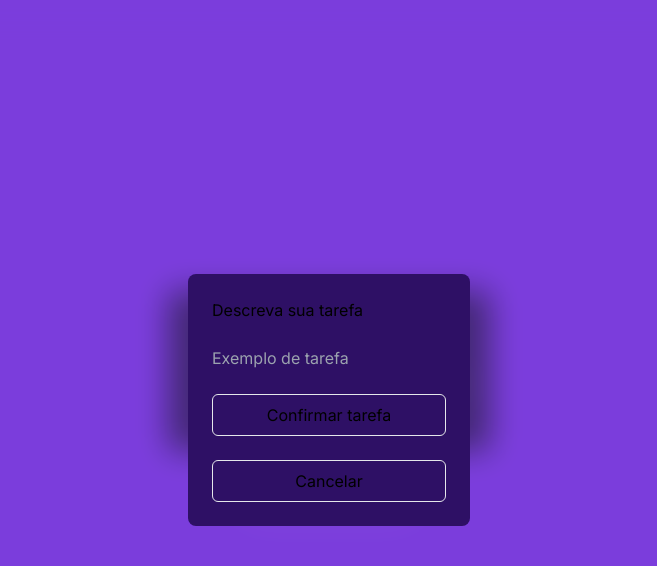
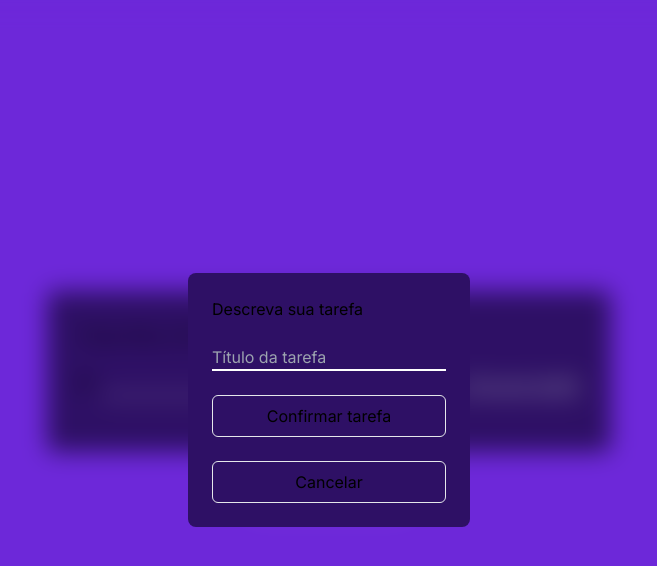
Before and after one commit to gsampaiowz/todo-list-next, a Next.js app: page / in a window 1280 px wide. Both pictures are taken after a click on the button "Nova tarefa". Shown: the top 566 px of the page, without its empty margins (311-968 px from the left). Built offline with nearby package versions, Linux system fonts and the light colour scheme.

Commit message:
troca de icone suave, update

```diff
--- a/src/app/page.tsx
+++ b/src/app/page.tsx
@@ -6,7 +6,7 @@ import ToDoCard from "@/components/todo-card";
 import { useState } from "react";
 import { FaMagnifyingGlass } from "react-icons/fa6";
 
-export type CardProps = { title: string; done: boolean; edit: boolean };
+export type TaskProps = { title: string; id: number; };
 
 export default function Home() {
   const dataAtualExtenso = new Date().toLocaleString("pt-BR", {
@@ -22,7 +22,7 @@ export default function Home() {
     )
     .join(" ");
 
-  const [items, setItems] = useState([]);
+  const [items, setItems] = useState<TaskProps[]>([]);
 
   const [textoBusca, setTextoBusca] = useState("");
 
@@ -34,16 +34,16 @@ export default function Home() {
         <h1>{dataAtualFormatada}</h1>
 
         <Input
-        className="placeholder:text-end"
+        className="placeholder:text-end border-b-[1px] border-white"
           value={textoBusca}
           setValue={setTextoBusca}
           placeholder="Procurar tarefa"
           icon={<FaMagnifyingGlass />}
         />
 
-        <div className="flex flex-col gap-4">
-          {items.map((item: CardProps) => (
-            <ToDoCard setItems={setItems} items={items} title={item.title} />
+        <div className="flex flex-col w-[500px] gap-4">
+          {items.filter((item) => item.title.toLowerCase().includes(textoBusca.toLowerCase())).map((item: TaskProps) => (
+            <ToDoCard setItems={setItems} items={items} task={item} />
           ))}
         </div>
       </div>
--- a/src/components/modal.tsx
+++ b/src/components/modal.tsx
@@ -1,6 +1,6 @@
 "use client";
 
-import { CardProps } from "@/app/page";
+import { TaskProps } from "@/app/page";
 import Button from "./button";
 import Input from "./input";
 import { useState } from "react";
@@ -12,15 +12,17 @@ export default function Modal({
 }: {
   open: boolean;
   setOpen: Function;
-  items: CardProps[];
+  items: TaskProps[];
 }) {
   const [novaTask, setNovaTask] = useState("");
 
   return (
     <div
       className={
-        "absolute flex items-center fade-in transition-all justify-center w-full h-full left-0 bg-white/10 backdrop-blur-lg " +
-        (open ? "block" : "hidden")
+        "absolute flex items-center overflow-hidden transition-opacity size-full duration-500 justify-center left-0 backdrop-blur-md " +
+        (open
+          ? "opacity-100 pointer-events-auto"
+          : "opacity-0 pointer-events-none")
       }
     >
       <div className="p-6 rounded-lg flex flex-col gap-6 bg-violet-950">
@@ -28,12 +30,15 @@ export default function Modal({
         <Input
           value={novaTask}
           setValue={setNovaTask}
-          placeholder="Exemplo de tarefa"
+          placeholder="Título da tarefa"
+          className="border-b-2 border-white"
         />
         <Button
-          onClick={() =>
-            items.push({ title: novaTask, done: false, edit: false })
-          }
+          onClick={() => {
+            setOpen(false);
+            items.push({ title: novaTask, id: items.length + 1 });
+            setNovaTask("");
+          }}
           text="Confirmar tarefa"
         />
         <Button text="Cancelar" onClick={() => setOpen(false)} />
--- a/src/components/todo-card.tsx
+++ b/src/components/todo-card.tsx
@@ -1,40 +1,71 @@
 "use client";
 
-import { CardProps } from "@/app/page";
-import { useState } from "react";
-import { BiCheck, BiPencil } from "react-icons/bi";
+import { TaskProps } from "@/app/page";
+import { SetStateAction, useState } from "react";
+import { BiCheck, BiCheckCircle, BiPencil } from "react-icons/bi";
 import { CgClose } from "react-icons/cg";
+import Input from "./input";
 
 export default function ToDoCard({
-  title,
+  task,
   items,
   setItems,
 }: {
-  title: string;
-  items: CardProps[];
-  setItems: (items: CardProps[]) => void;
+  task: TaskProps;
+  items: TaskProps[];
+  setItems: React.Dispatch<SetStateAction<TaskProps[]>>;
 }) {
   const [done, setDone] = useState(false);
   const [edit, setEdit] = useState(false);
+  const [editedTask, setEditedTask] = useState(task.title);
 
   return (
-    <div className="flex justify-between w-[400px] gap-4">
-      <div className="flex gap-2">
+    <div className="flex justify-between w-full h-8 gap-4">
+      <div className="flex gap-2 w-full">
+        {edit ? (
+          <Input
+            className="border-b-[1px] border-white/50 "
+            placeholder="Título da tarefa"
+            value={editedTask}
+            setValue={setEditedTask}
+          />
+        ) : (
+          <>
             <div
               className="size-6 bg-violet-700 rounded-md cursor-pointer"
               onClick={() => setDone(!done)}
             >
               {done ? <BiCheck size={24} /> : null}
             </div>
-        <h4>{title}</h4>
+            <h4>{task.title}</h4>
+          </>
+        )}
       </div>
 
-      <div className="flex gap-2 [&>*]:cursor-pointer">
+      <div className="flex items-center [&>*]:cursor-pointer [&>*]:mx-1 [&>*]:transition-all">
         <CgClose
           size={24}
-          onClick={() => setItems(items.filter((item) => item.title !== title))}
+          onClick={() => setItems(items.filter((item) => item.id !== task.id))}
         />
-        <BiPencil size={24} />
+
+        <BiCheckCircle
+          size={24}
+          className={edit ? "" : "size-0 !mx-0"}
+          onClick={() => {
+            setEdit(false);
+            const updatedItems = items.map((item) =>
+              item.id === task.id ? { ...item, title: editedTask } : item
+            );
+            setItems(updatedItems);
+          }}
+        />
+        <BiPencil
+          className={!edit || done ? "" : "size-0 !mx-0"}
+          onClick={() => {
+            setEdit(true);
+          }}
+          size={24}
+        />
       </div>
     </div>
   );
```
Lines whose indentation alone changed are shown as unchanged.
